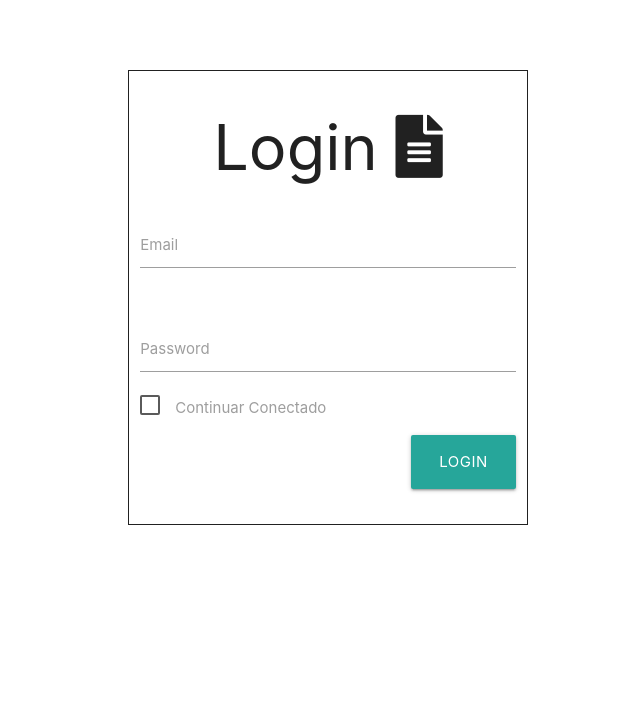
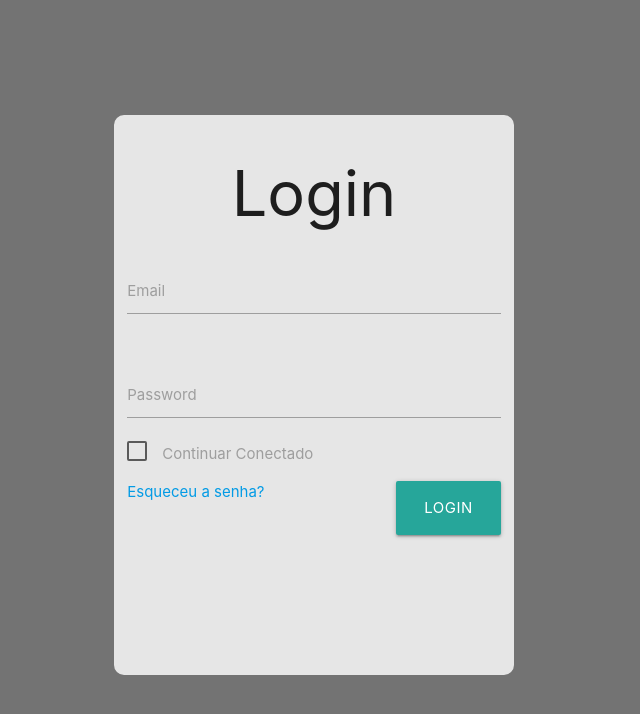
Before and after one commit to EuAndreza/Generator-Flask, a Flask app: page /login in a window 1280 px wide. Shown: the top 714 px of the page, without its empty margins (312-952 px from the left). Run offline with Flask 2, Linux system fonts and the light colour scheme; some libraries are stand-ins or nearby versions.

Commit message:
tela de login pronta

```diff
--- a/static/css/style.css
+++ b/static/css/style.css
@@ -1,8 +1,24 @@
 .form{
-  margin: 0 auto;
+
+  /*margin: 0 auto;
   width: 400px;
   border:solid 1px;
   margin-top: 70px;
+  background-color: #e6e6e6;
+  position: absolute;*/
+
+position: absolute;
+left: 45%;
+top: 30%;
+width: 400px; /* Largura da DIV */
+height: 70%; /* Altura da DIV */
+margin-left: -150px;
+margin-top: -125px;
+background-color: #e6e6e6;
+z-index: 1000; /* Faz com que fique sobre todos os elementos da página */
+border: solid 2px;
+border-color: #e6e6e6;
+border-radius: 10px;
 }
 .right{
    text-align: right;
@@ -10,3 +26,5 @@
 .login{
 text-align: center;
 }
+body{
+  background-color:  #737373;
--- a/templates/login.html
+++ b/templates/login.html
@@ -23,7 +23,7 @@
 
 	<form class="form">
 
-	<h1 class="login">Login <i class="fas fa-file-alt"></i></h1>
+	<h1 class="login">Login</h1>
 
 	<div class="row">
           <div class="input-field col s12">
@@ -44,7 +44,7 @@
         <span>Continuar Conectado</span>
       </label>
     </p>
-
+      <a href=""class="filled-in">Esqueceu a senha?</a>
             <button class="btn waves-effect waves-light btn-large right" type="submit" name="action">login
           </button>
 
@@ -54,47 +54,4 @@
 	</form>
 
 </body>
-<!--<body>
-<div id="login-page" class="row">
-    <div class="col s12 z-depth-6 card-panel">
-      <form class="login-form">
-        <div class="row">
-        </div>
-        <div class="row">
-          <div class="input-field col s12">
-            <input class="validate" id="email" type="email">
-            <label for="email" data-error="wrong" data-success="right">Email</label>
-          </div>
-        </div>
-        <div class="row">
-          <div class="input-field col s12">
-
-            <input id="password" type="password">
-            <label for="password">Password</label>
-          </div>
-        </div>
-        <div class="row">
-          <div class="input-field col s12 m12 l12  login-text">
-              <input type="checkbox" id="remember-me" />
-              <label for="remember-me">Remember me</label>
-          </div>
-        </div>
-        <div class="row">
-          <div class="input-field col s12">
-            <a href="#" class="btn waves-effect waves-light col s12">Login</a>
-          </div>
-        </div>
-        <div class="row">
-          <div class="input-field col s6 m6 l6">
-            <p class="margin medium-small"><a href="#">Register Now!</a></p>
-          </div>
-          <div class="input-field col s6 m6 l6">
-              <p class="margin right-align medium-small"><a href="#">Forgot password?</a></p>
-          </div>
-        </div>
-
-      </form>
-    </div>
-  </div>
-</body>-->
 </html>
```
